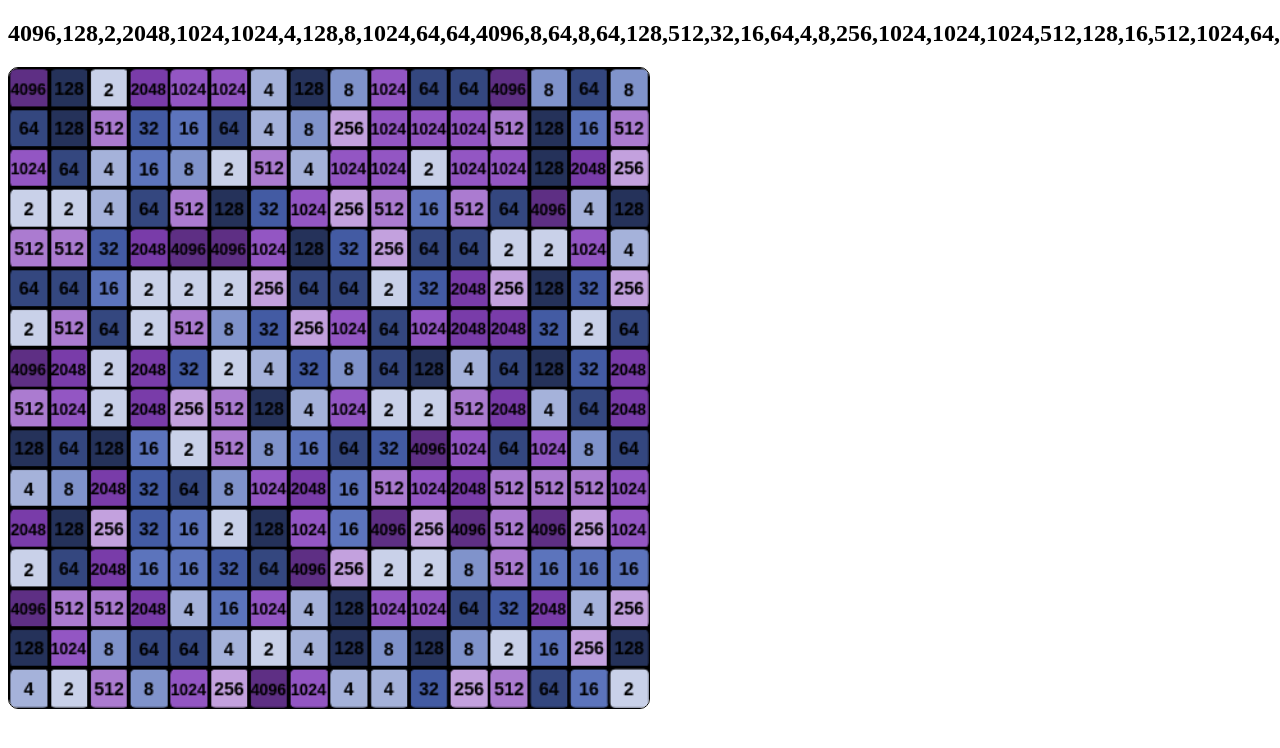
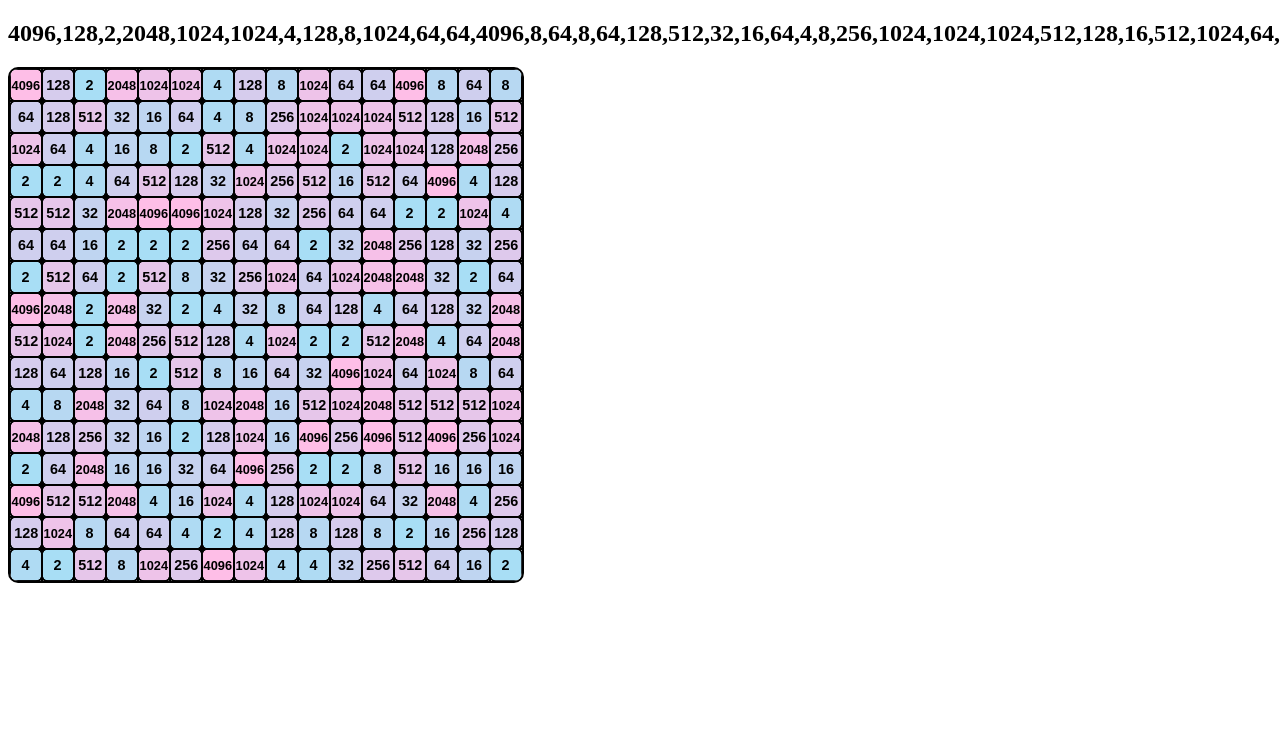
Before and after one commit to 2048-BattleRoyale/2048HTML, a plain HTML site: page index.html in a window 1280 px wide. Shown: the top 748 px of the page. Drawn offline with Linux system fonts and the light colour scheme.

Commit message:
Added New Themec Resolved Remaining Font Errors

```diff
--- a/pretty.css
+++ b/pretty.css
@@ -1,12 +1,11 @@
 @import url('https://fonts.googleapis.com/css?family=Lato:700');
 
 #game {
-	 border:1px
+	 border:2px
 	 solid #000000;
 	 display: inline;
 	 position: absolute;
 	 border-radius: 10px;
-	 width: 50%;
 	 font-family: 'Lato', sans-serif;
 
 }
--- a/script.js
+++ b/script.js
@@ -1,6 +1,6 @@
 var canvas=document.getElementById('game') // Take the canvas element off of the
 var ctx = canvas.getContext("2d"); // Necessary for canvas drawing, look up documentation if you find this confusing
-var theme1={ //This is a blue and purple theme. More will be added in the future, selected with html buttons
+var theme2={ //This is a blue and purple theme. More will be added in the future, selected with html buttons
 "2":"c9d1e9",
 "4":"a5b2da",
 "8":"8093cb",
@@ -16,13 +16,29 @@ var theme1={ //This is a blue and purple theme. More will be added in the future
 "8192":"43215e",
 "16384":"281438"
 }
+var theme1={ //This is a blue and pink theme. More will be added in the future, selected with html buttons
+"2":"A8DEF5",
+"4":"AFDBF3",
+"8":"B7D8F2",
+"16":"BFD5F1",
+"32":"C7D2EF",
+"64":"CFCFEE",
+"128":"D6CCED",
+"256":"DEC9EC",
+"512":"E6C6EA",
+"1024":"EEC3E9",
+"2048":"F6C0E8",
+"4096":"FEBEE7",
+"8192":"FF8AD5",
+"16384":"FF47BD"
+}
 //Future themes will go here.
 //Build an extremely purdy font from Google's vaults.
 
 //Create underlying grid lines
 var subdivision= canvas.width/16;
 function drawGrid(){
-	ctx.lineWidth = 2;//Change this for thicker internal lines
+	ctx.lineWidth = 1.5;//Change this for thicker internal lines
      for (i = subdivision; i < subdivision*16; i += subdivision) {
 		   ctx.moveTo(0, i);
 		   ctx.lineTo(canvas.width, i);
@@ -88,7 +104,7 @@ function drawImage(x,y,hex) {
 	if (hex=="0") {
 		ctx.fillStyle = "#ffffff00";
 	}
-	roundRect(subdivision*x,subdivision*y,32,32,5,"#fff","1px") //change to accomodate different grid images
+	roundRect(subdivision*x,subdivision*y,subdivision,subdivision,6,"#fff","1px") //change to accomodate different grid images
 	/*
 	var img = new Image((canvas.width)/16,(canvas.width)/16);
 	img.onload = function() {
@@ -117,37 +133,46 @@ function hexJson(number1) {
 	return theme1[rando];// When initializing themes, I need to remember to change this number.
 	//console.log(object);
 }
+//Fix this nightmare
 function drawText(number,x,y) {
 	console.log(number.toString().length);
 	if (number.toString().length == 1){
 		ctx.font = 'bold '+subdivision*.45+ 'px'+ ' sans-serif';
 		var c=ctx.fillStyle;
 		ctx.fillStyle="black"
-	  	ctx.fillText(number, x-(subdivision*.05), y+subdivision*.05);
+	  	ctx.fillText(number, x+(subdivision*.36), y+(subdivision*.65));
 	  	ctx.fillStyle=c;
 	}
 	if (number.toString().length == 2){
 		ctx.font = ' bold '+subdivision*.45+ 'px'+ ' sans-serif';
 		var c=ctx.fillStyle;
 		ctx.fillStyle="black"
-	  	ctx.fillText(number, x-(subdivision*.17), y+subdivision*.039);
+	  	ctx.fillText(number, x+(subdivision*.25), y+(subdivision*.65));
 	  	ctx.fillStyle=c;
 	}
 	if (number.toString().length == 3){
 		ctx.font = ' bold '+subdivision*.45+ 'px'+ ' sans-serif';
 		var c=ctx.fillStyle;
 		ctx.fillStyle="black"
-	  	ctx.fillText(number, x-(subdivision*.29), y+(subdivision*.025));
+	  	ctx.fillText(number, x+(subdivision*.135), y+(subdivision*.65));
 	  	ctx.fillStyle=c;
 	}
 	if (number.toString().length == 4){
 		ctx.font = ' bold '+subdivision*.4+ 'px'+ ' sans-serif';
 		var c=ctx.fillStyle;
 		ctx.fillStyle="black"
-	  	ctx.fillText(number, x-(subdivision*.38), y+(subdivision*.025));
+	  	ctx.fillText(number, x+(subdivision*.05), y+(subdivision*.65));
 	  	ctx.fillStyle=c;
 	}
 }
+window.onload = window.onresize = function() {
+    // Init global variables
+    canvas.width = window.innerWidth * 0.4;
+    canvas.height = window.innerWidth * 0.4;
+    ctx = canvas.getContext("2d");
+    subdivision = canvas.width / 16;
+    reDraw();
+};
 //Draw the entire grid
 function reDraw() {
 	var localx=0;
@@ -160,7 +185,7 @@ function reDraw() {
 			hexval="0";
 		}
 		drawImage(localx,localy,hexval);
-		drawText(grid[localx+16*localy],subdivision*localx+13,subdivision*localy+20); //Sparkling lime is sparkling lie
+		drawText(grid[localx+16*localy],subdivision*localx,subdivision*localy); //Sparkling lime is sparkling lie
 		localx+=1;
 		if (localx%2==0) {
 			offset+=1;
```
